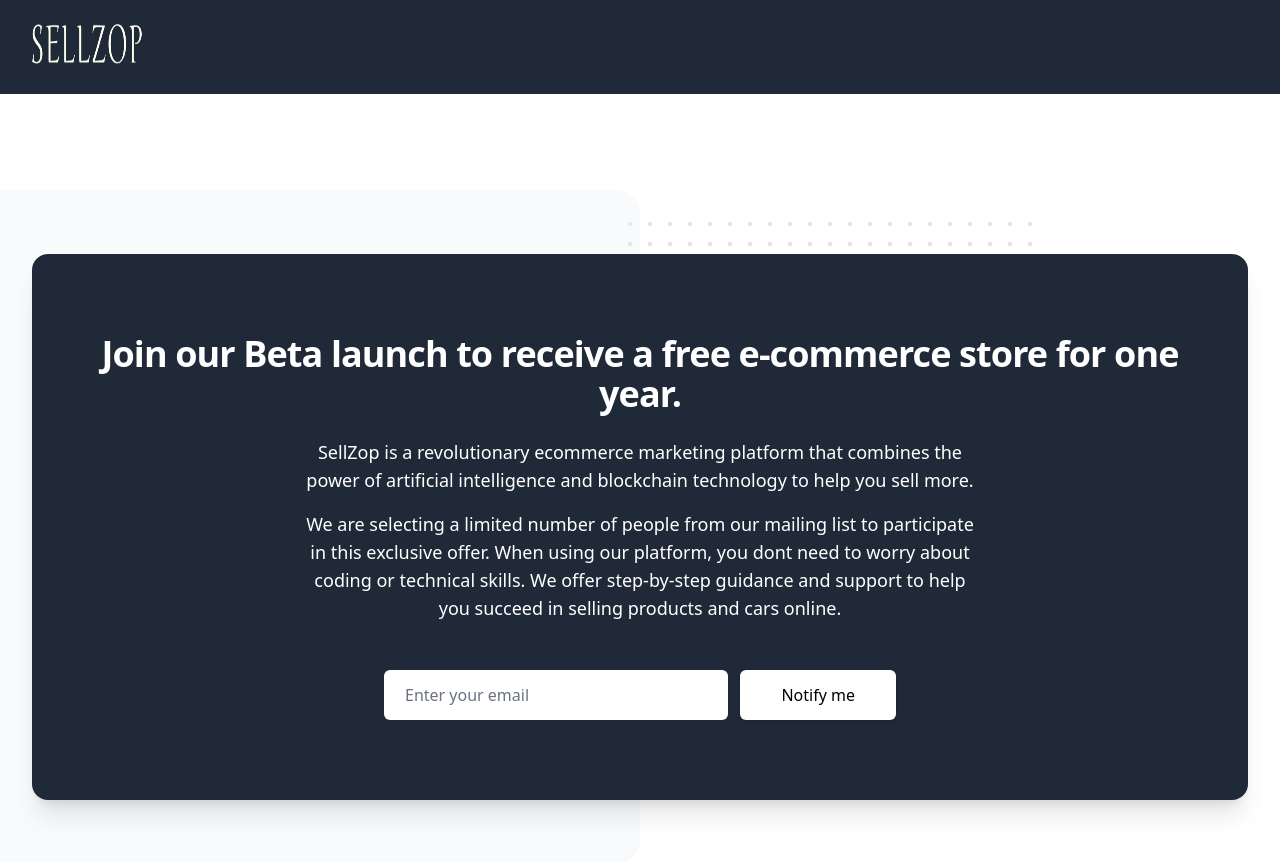
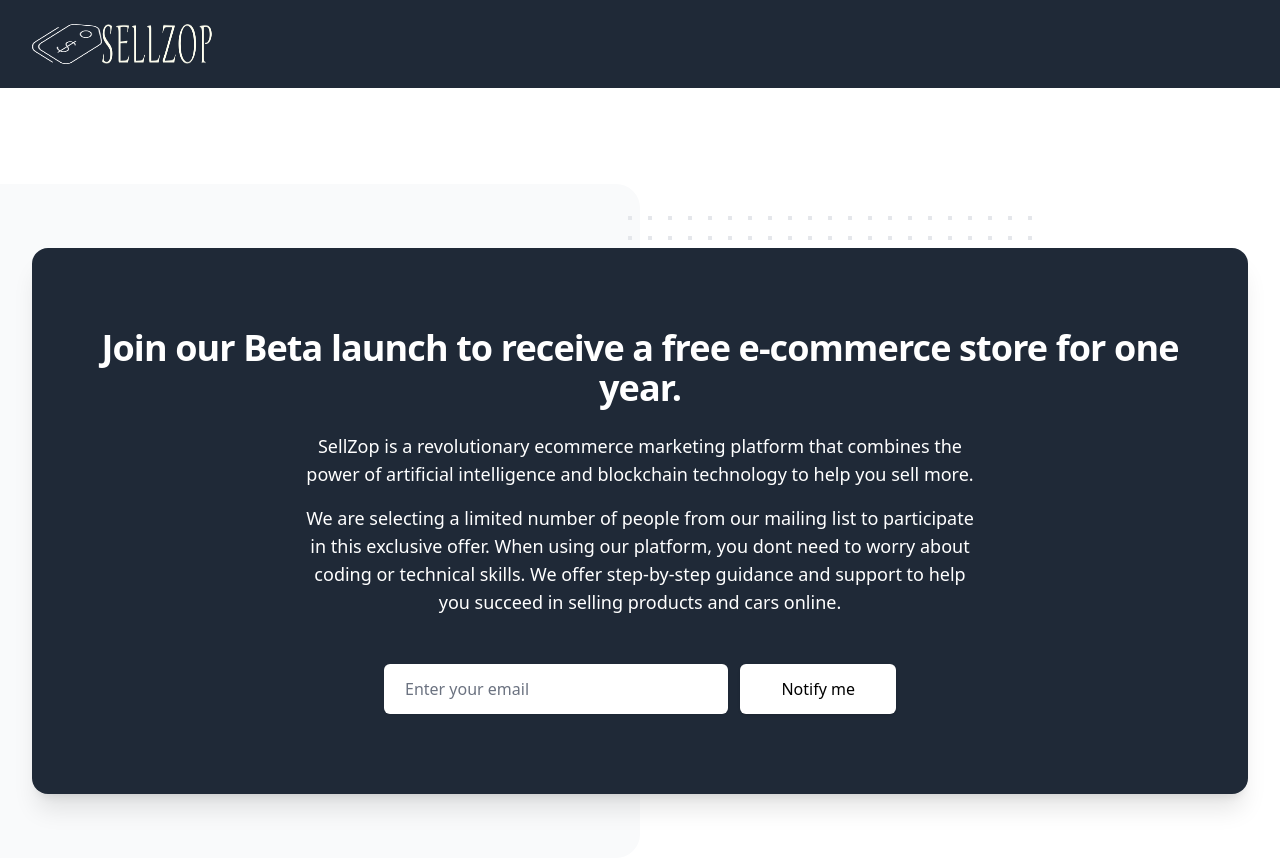
Before and after one commit to aiappbots/sellzop-landing, a Next.js app: page / in a window 1280 px wide. Shown: the top 862 px of the page. Built offline with nearby package versions, Linux system fonts and the light colour scheme.

Commit message:
logo alignment

```diff
--- a/components/Header.tsx
+++ b/components/Header.tsx
@@ -16,17 +16,27 @@
 	return (
 		<header className='bg-gray-800 m-0'>
 			<nav className='mx-auto max-w-7xl px-4 sm:px-6 lg:px-8' aria-label='Top'>
-				<div className='flex w-full items-center justify-between border-b border-indigo-500 py-6 lg:border-none'>
+				<div className=' flex w-full items-center justify-between border-b border-indigo-500 py-6 lg:border-none'>
 					<div className='flex items-center'>
-						<a href='#'>
+						<a href=''>
 							<span className='sr-only'>SellZop</span>
+
+							<div className='flex  '>
 								<Image
-								className='h-4'
+									className='  ml-30'
+									width={70}
+									height={30}
+									src={icon2}
+									alt={"logo"}
+								/>
+								<Image
+									className='h-4  space-x-4'
 									width='110'
 									height='40'
 									src={logo}
 									alt='SellZop Change'
 								/>
+							</div>
 						</a>
 						<div className='ml-10 hidden space-x-8 lg:block'>
 							{navigation.map((link: any) => (
```
Lines whose indentation alone changed are shown as unchanged.
